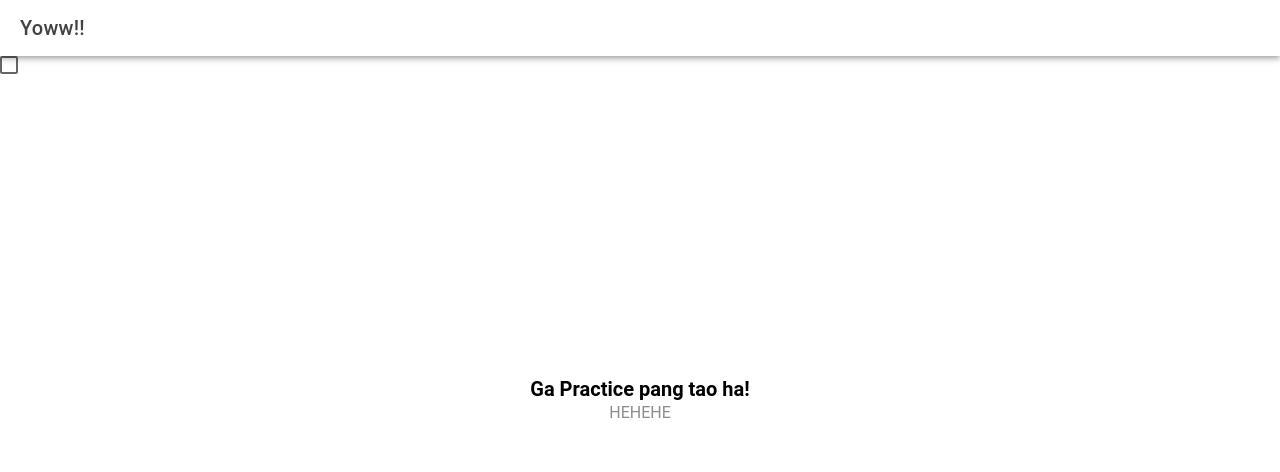
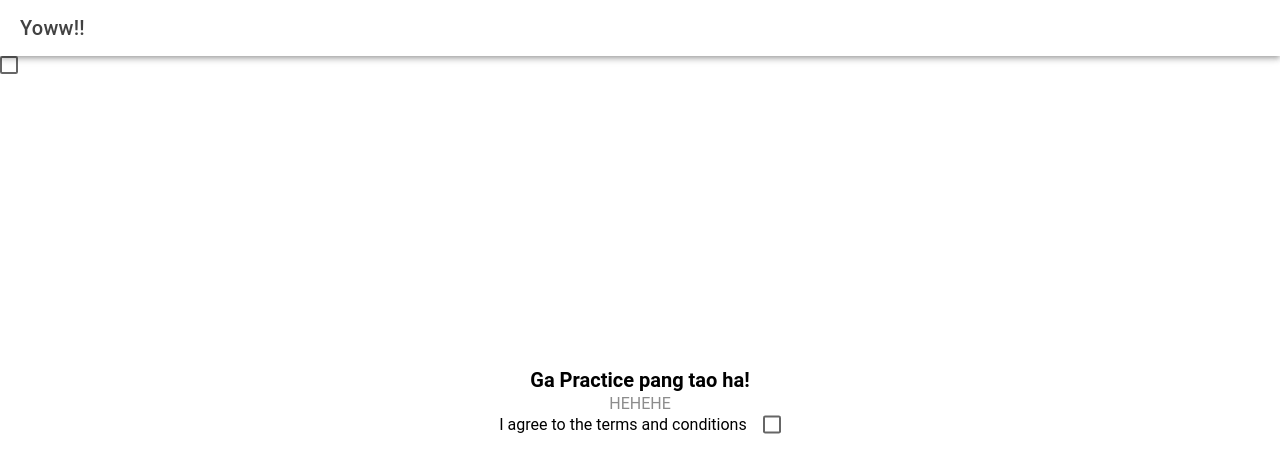
Before and after one commit to jjjjustine/it35b-mobile, a React (Vite) app: page /home in a window 1280 px wide. Shown: the top 472 px of the page. Built offline with nearby package versions, Linux system fonts and the light colour scheme.

Commit message:
added the checkbox

```diff
--- a/package.json
+++ b/package.json
@@ -33,6 +33,7 @@
     "@testing-library/jest-dom": "^5.16.5",
     "@testing-library/react": "^16.2.0",
     "@testing-library/user-event": "^14.4.3",
+    "@types/jest": "^30.0.0",
     "@types/react": "19.0.10",
     "@types/react-dom": "19.0.4",
     "@vitejs/plugin-legacy": "^5.0.0",
--- a/src/components/ExploreContainer.tsx
+++ b/src/components/ExploreContainer.tsx
@@ -1,4 +1,5 @@
 import './ExploreContainer.css';
+import { IonCheckbox } from '@ionic/react';
 
 interface ContainerProps { }
 
@@ -7,6 +8,7 @@ const ExploreContainer: React.FC<ContainerProps> = () => {
     <div id="container">
       <strong>Ga Practice pang tao ha!</strong>
       <p>HEHEHE</p>
+      <IonCheckbox>I agree to the terms and conditions</IonCheckbox>
     </div>
   );
 };
```
Also changed, not shown: tsconfig.json (line endings or trailing spaces), 1 other file (tests, documents, lock files or other folders).
